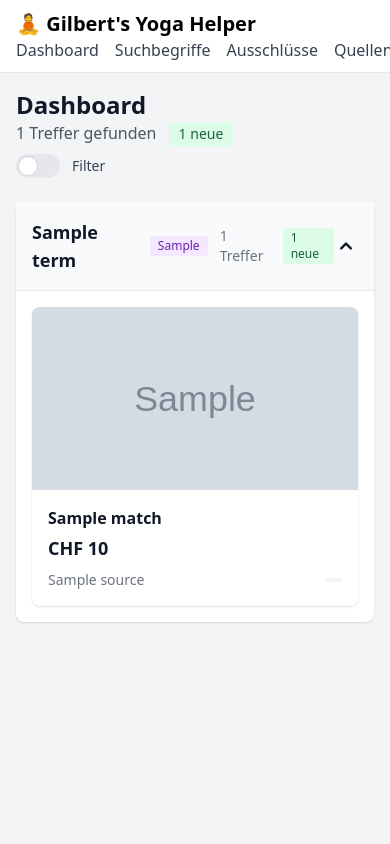
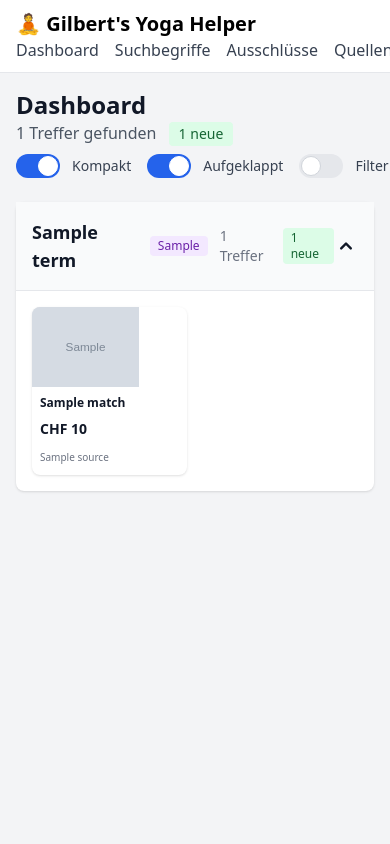
Before and after one commit to gilbert-grape/gilberts-yoga-helper, a FastAPI app: template frontend/templates/dashboard.html in a window 390 px wide; the page is wider, and only the part inside the window is pictured. Run offline with FastAPI, Linux system fonts and the light colour scheme; the template is opened without the code that fills it: most values are stand-ins (such as "Sample title", 1, 10 or a date in 2020); grey boxes marked "Sample" are stand-in pictures; some libraries are stand-ins or nearby versions.

Commit message:
Add Kompakt and Aufgeklappt toggles to dashboard
- Kompakt mode: smaller images, more columns (4x denser on mobile)
- Aufgeklappt mode: expand/collapse all accordion sections at once
- Both settings stored in cookies for persistence
- Default: both active

Co-Authored-By: Claude Opus 4.5 <noreply@anthropic.com>

```diff
--- a/frontend/templates/_partials/_match_card.html
+++ b/frontend/templates/_partials/_match_card.html
@@ -1,7 +1,7 @@
 {# Match Card Partial - displays a single match listing #}
-<div class="bg-white rounded-lg shadow overflow-hidden hover:shadow-md transition-shadow">
+<div class="match-card bg-white rounded-lg shadow overflow-hidden hover:shadow-md transition-shadow">
     {# Image #}
-    <div class="aspect-video bg-gray-200 relative">
+    <div class="match-image aspect-video bg-gray-200 relative">
         {% if match.image_url %}
         <img
             src="{{ match.image_url }}"
@@ -18,25 +18,25 @@
         </div>
         {% endif %}
 
-        {# New Badge - will be styled in Story 3.3 #}
+        {# New Badge #}
         {% if match.is_new %}
-        <span class="absolute top-2 right-2 bg-green-500 text-white text-xs font-bold px-2 py-1 rounded">
+        <span class="new-badge absolute top-2 right-2 bg-green-500 text-white text-xs font-bold px-2 py-1 rounded">
             NEU
         </span>
         {% endif %}
     </div>
 
     {# Content #}
-    <div class="p-4">
+    <div class="match-content p-4">
         {# Title - clickable link to source #}
-        <h3 class="font-semibold text-gray-900 mb-1 line-clamp-2">
+        <h3 class="match-title font-semibold text-gray-900 mb-1 line-clamp-2">
             <a href="{{ match.url }}" target="_blank" rel="noopener noreferrer" class="hover:text-blue-600">
                 {{ match.title }}
             </a>
         </h3>
 
         {# Price #}
-        <p class="text-lg font-bold text-gray-900 mb-2">
+        <p class="match-price text-lg font-bold text-gray-900 mb-2">
             {% if match.price %}
                 CHF {{ match.price }}
             {% else %}
@@ -45,9 +45,9 @@
         </p>
 
         {# Source and Search Term #}
-        <div class="flex items-center justify-between text-sm text-gray-500">
+        <div class="match-meta flex items-center justify-between text-sm text-gray-500">
             <span>{{ match.source.name }}</span>
-            <span class="bg-gray-100 px-2 py-0.5 rounded text-xs">{{ match.search_term.term }}</span>
+            <span class="match-source-badge bg-gray-100 px-2 py-0.5 rounded text-xs">{{ match.search_term.term }}</span>
         </div>
     </div>
 </div>
--- a/frontend/templates/_partials/_match_group.html
+++ b/frontend/templates/_partials/_match_group.html
@@ -39,7 +39,7 @@
     {# Group Content - matches grid or empty state #}
     <div id="group-content-{{ group.term.id }}" class="p-4">
         {% if group.matches and group.matches|length > 0 %}
-            <div class="grid grid-cols-1 sm:grid-cols-2 lg:grid-cols-3 xl:grid-cols-4 gap-4">
+            <div class="match-grid grid grid-cols-1 sm:grid-cols-2 lg:grid-cols-3 xl:grid-cols-4 gap-4">
                 {% for match in group.matches %}
                     {% include "_partials/_match_card.html" %}
                 {% endfor %}
--- a/frontend/templates/dashboard.html
+++ b/frontend/templates/dashboard.html
@@ -19,7 +19,17 @@
                 {% endif %}
             </p>
         </div>
-        <div class="flex items-center mt-2 sm:mt-0">
+        <div class="flex items-center gap-4 mt-2 sm:mt-0">
+            <label class="inline-flex items-center cursor-pointer">
+                <input type="checkbox" id="compact-checkbox" class="sr-only peer">
+                <div class="relative w-11 h-6 bg-gray-200 peer-focus:outline-none peer-focus:ring-4 peer-focus:ring-blue-300 rounded-full peer peer-checked:after:translate-x-full rtl:peer-checked:after:-translate-x-full peer-checked:after:border-white after:content-[''] after:absolute after:top-[2px] after:start-[2px] after:bg-white after:border-gray-300 after:border after:rounded-full after:h-5 after:w-5 after:transition-all peer-checked:bg-blue-600"></div>
+                <span class="ms-3 text-sm font-medium text-gray-700">Kompakt</span>
+            </label>
+            <label class="inline-flex items-center cursor-pointer">
+                <input type="checkbox" id="expanded-checkbox" class="sr-only peer">
+                <div class="relative w-11 h-6 bg-gray-200 peer-focus:outline-none peer-focus:ring-4 peer-focus:ring-blue-300 rounded-full peer peer-checked:after:translate-x-full rtl:peer-checked:after:-translate-x-full peer-checked:after:border-white after:content-[''] after:absolute after:top-[2px] after:start-[2px] after:bg-white after:border-gray-300 after:border after:rounded-full after:h-5 after:w-5 after:transition-all peer-checked:bg-blue-600"></div>
+                <span class="ms-3 text-sm font-medium text-gray-700">Aufgeklappt</span>
+            </label>
             <label class="inline-flex items-center cursor-pointer">
                 <input type="checkbox" id="filter-checkbox" class="sr-only peer" {% if filter_enabled %}checked{% endif %}>
                 <div class="relative w-11 h-6 bg-gray-200 peer-focus:outline-none peer-focus:ring-4 peer-focus:ring-blue-300 rounded-full peer peer-checked:after:translate-x-full rtl:peer-checked:after:-translate-x-full peer-checked:after:border-white after:content-[''] after:absolute after:top-[2px] after:start-[2px] after:bg-white after:border-gray-300 after:border after:rounded-full after:h-5 after:w-5 after:transition-all peer-checked:bg-blue-600"></div>
@@ -61,17 +71,138 @@
 {% endblock %}
 
 {% block extra_scripts %}
+<style>
+    /* Compact mode styles */
+    body.compact-mode .match-grid {
+        grid-template-columns: repeat(2, minmax(0, 1fr)) !important;
+    }
+    @media (min-width: 640px) {
+        body.compact-mode .match-grid {
+            grid-template-columns: repeat(4, minmax(0, 1fr)) !important;
+        }
+    }
+    @media (min-width: 1024px) {
+        body.compact-mode .match-grid {
+            grid-template-columns: repeat(6, minmax(0, 1fr)) !important;
+        }
+    }
+    @media (min-width: 1280px) {
+        body.compact-mode .match-grid {
+            grid-template-columns: repeat(8, minmax(0, 1fr)) !important;
+        }
+    }
+
+    /* Compact card image - much smaller */
+    body.compact-mode .match-card .match-image {
+        aspect-ratio: 4/3;
+        max-height: 80px;
+    }
+
+    /* Compact card content - smaller text and padding */
+    body.compact-mode .match-card .match-content {
+        padding: 0.5rem;
+    }
+    body.compact-mode .match-card .match-title {
+        font-size: 0.75rem;
+        line-height: 1rem;
+        -webkit-line-clamp: 2;
+    }
+    body.compact-mode .match-card .match-price {
+        font-size: 0.875rem;
+        margin-bottom: 0.25rem;
+    }
+    body.compact-mode .match-card .match-meta {
+        font-size: 0.625rem;
+    }
+    body.compact-mode .match-card .match-meta .match-source-badge {
+        display: none;
+    }
+
+    /* Hide NEW badge in compact mode on mobile */
+    @media (max-width: 639px) {
+        body.compact-mode .match-card .new-badge {
+            display: none;
+        }
+    }
+</style>
 <script>
-    // Initialize accordion collapse/expand functionality
+    // Cookie helper functions
+    function setCookie(name, value, days) {
+        const expires = new Date(Date.now() + days * 864e5).toUTCString();
+        document.cookie = name + '=' + encodeURIComponent(value) + '; expires=' + expires + '; path=/; SameSite=Lax';
+    }
+
+    function getCookie(name) {
+        const value = document.cookie.split('; ').find(row => row.startsWith(name + '='));
+        return value ? decodeURIComponent(value.split('=')[1]) : null;
+    }
+
+    // Compact mode - load from cookie and apply
+    const compactCheckbox = document.getElementById('compact-checkbox');
+    const isCompact = getCookie('compact_mode') !== 'false'; // Default to true
+
+    if (isCompact) {
+        document.body.classList.add('compact-mode');
+        compactCheckbox.checked = true;
+    }
+
+    compactCheckbox.addEventListener('change', function() {
+        if (this.checked) {
+            document.body.classList.add('compact-mode');
+            setCookie('compact_mode', 'true', 365);
+        } else {
+            document.body.classList.remove('compact-mode');
+            setCookie('compact_mode', 'false', 365);
+        }
+    });
+
+    // Expanded mode - load from cookie and apply
+    const expandedCheckbox = document.getElementById('expanded-checkbox');
+    const isExpanded = getCookie('expanded_mode') !== 'false'; // Default to true
+
+    if (isExpanded) {
+        expandedCheckbox.checked = true;
+    }
+
+    // Function to expand/collapse all accordions
+    function setAllAccordions(expanded) {
+        document.querySelectorAll('[data-accordion-target]').forEach(button => {
+            const targetId = button.getAttribute('data-accordion-target');
+            const target = document.querySelector(targetId);
+            const icon = button.querySelector('[data-accordion-icon]');
+
+            if (expanded) {
+                target.classList.remove('hidden');
+                button.setAttribute('aria-expanded', 'true');
+                icon.classList.add('rotate-180');
+            } else {
+                target.classList.add('hidden');
+                button.setAttribute('aria-expanded', 'false');
+                icon.classList.remove('rotate-180');
+            }
+        });
+    }
+
+    // Apply expanded state on page load
+    if (isExpanded) {
+        setAllAccordions(true);
+    }
+
+    expandedCheckbox.addEventListener('change', function() {
+        setCookie('expanded_mode', this.checked ? 'true' : 'false', 365);
+        setAllAccordions(this.checked);
+    });
+
+    // Initialize accordion collapse/expand functionality (manual toggle)
     document.querySelectorAll('[data-accordion-target]').forEach(button => {
         button.addEventListener('click', () => {
             const targetId = button.getAttribute('data-accordion-target');
             const target = document.querySelector(targetId);
             const icon = button.querySelector('[data-accordion-icon]');
-            const isExpanded = button.getAttribute('aria-expanded') === 'true';
+            const currentlyExpanded = button.getAttribute('aria-expanded') === 'true';
 
             // Toggle visibility
-            if (isExpanded) {
+            if (currentlyExpanded) {
                 target.classList.add('hidden');
                 button.setAttribute('aria-expanded', 'false');
                 icon.classList.remove('rotate-180');
```
